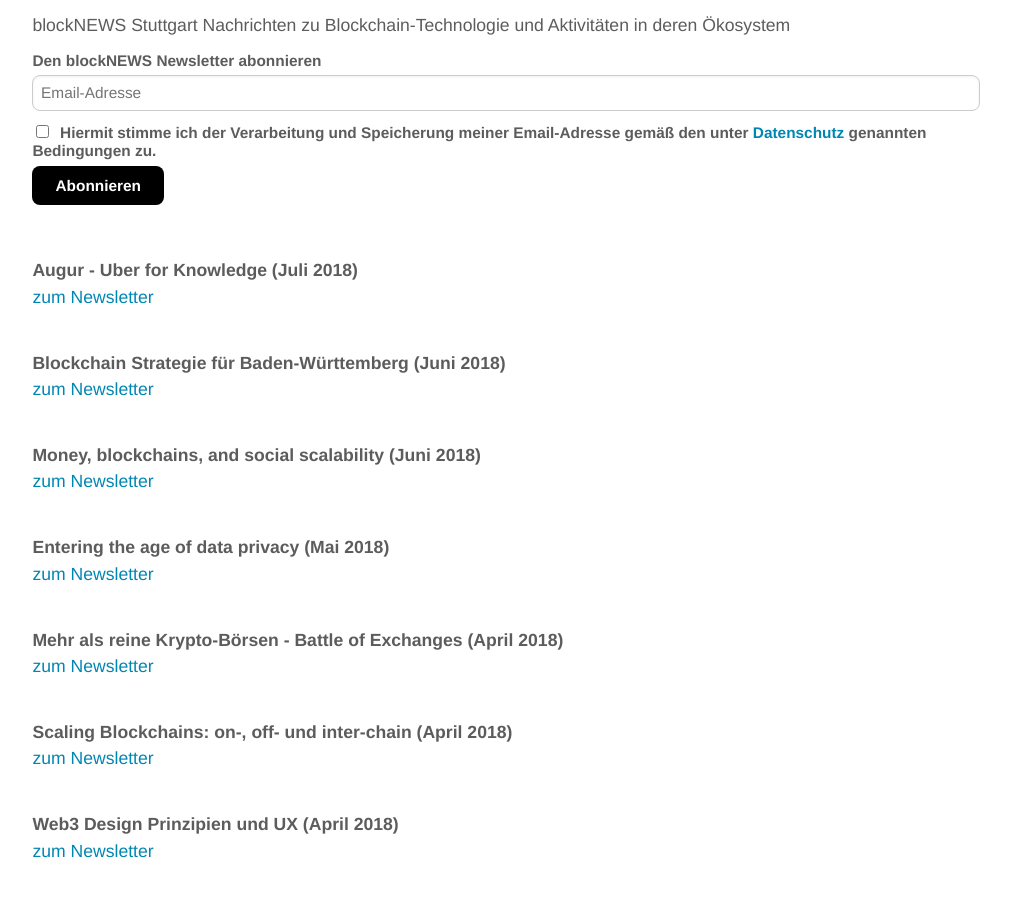
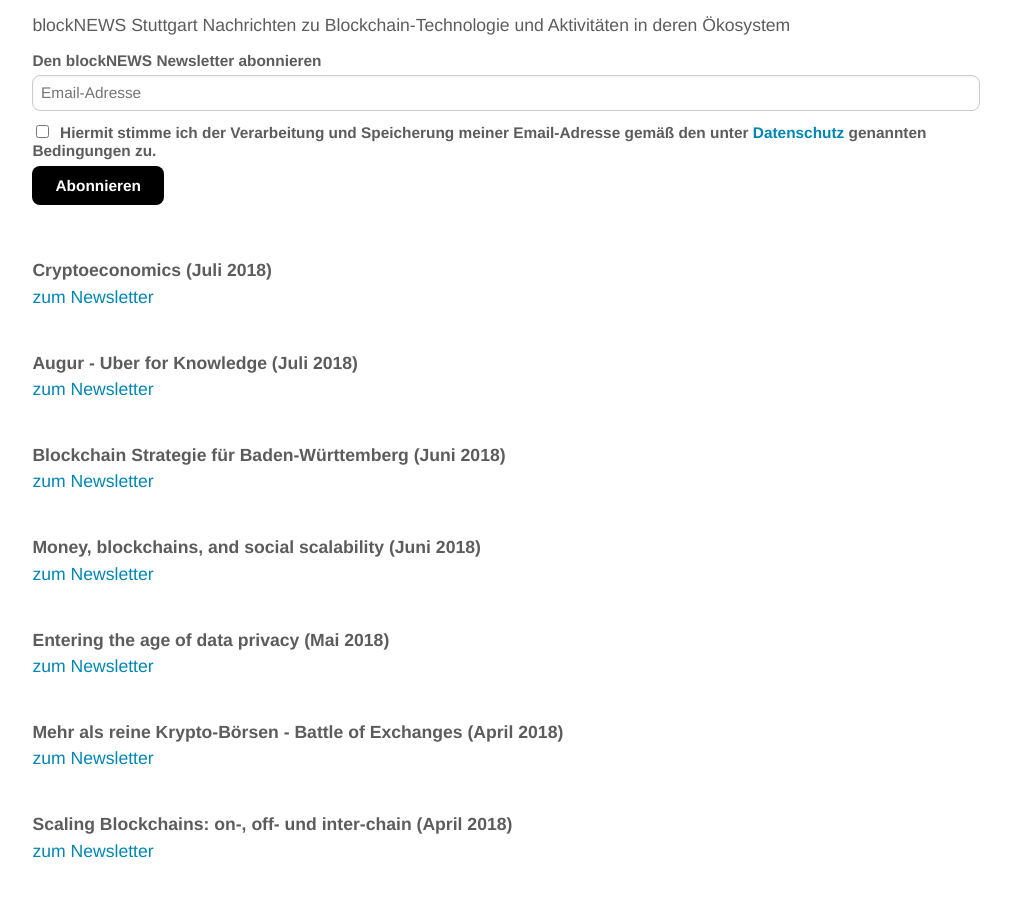
Before and after one commit to blocklab/site, a Jekyll site: the page built from newsletter.md, in a window 1280 px wide and 900 px high, scrolled down 529 px. Shown: the top 897 px of the window, without its empty margins (134-1145 px from the left). Built offline with Jekyll 4.4.1, drawn with Linux system fonts in a browser that asks for light colours; comment, search, counter and statistics services are not loaded.

Commit message:
Update newsletter.md

```diff
--- a/newsletter.md
+++ b/newsletter.md
@@ -33,6 +33,11 @@ Nachrichten zu Blockchain-Technologie und Aktivitäten in deren Ökosystem
 <!--End mc_embed_signup-->
 
 <br>
+<br>
+**Cryptoeconomics (Juli 2018)**
+<br>
+[zum Newsletter](https://mailchi.mp/86f63a99f682/blockchain-in-der-kw16-private-key-und-wallet-sicherheit-622409)
+
 <br>
 **Augur - Uber for Knowledge (Juli 2018)**
 <br>
```
